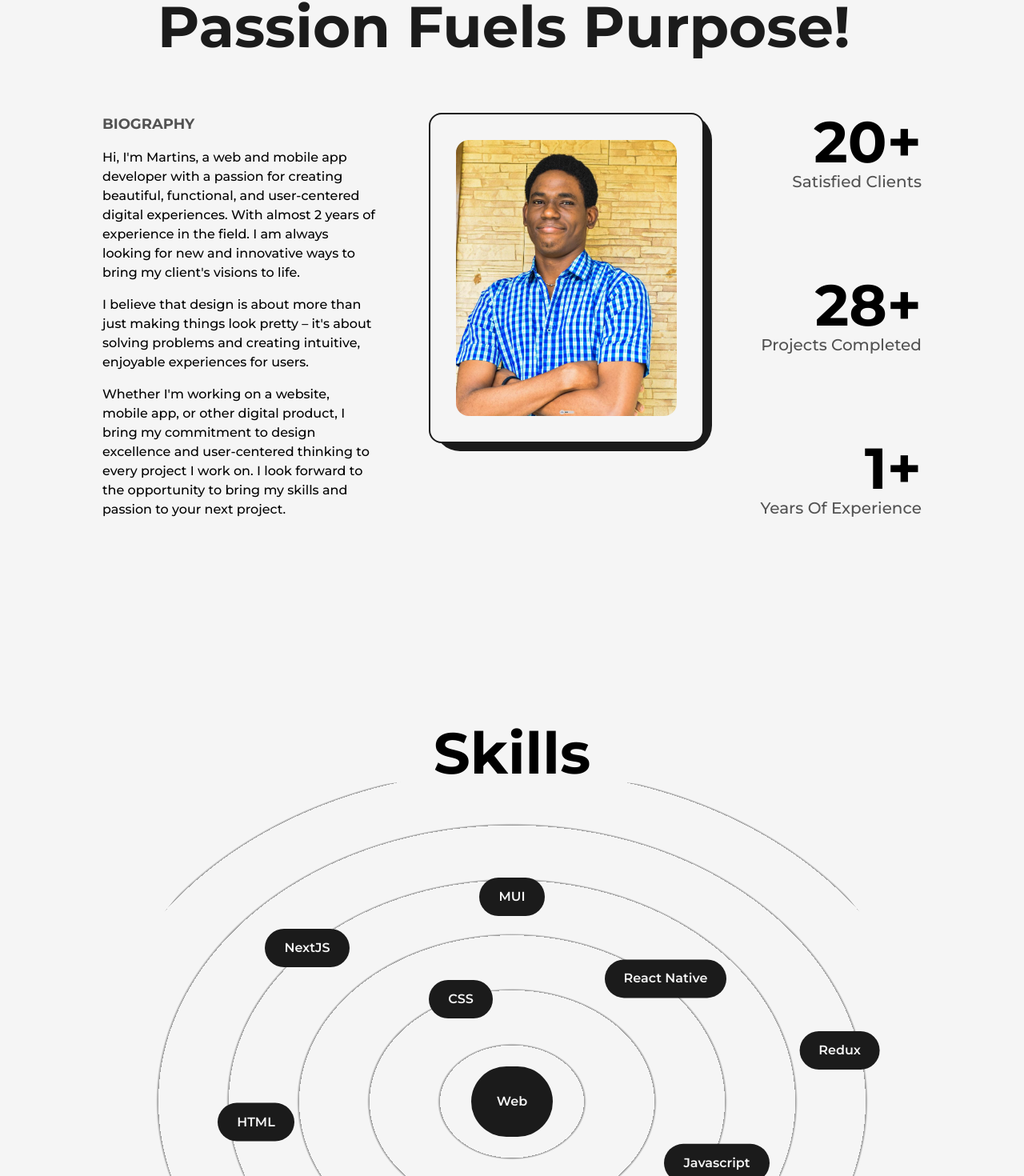
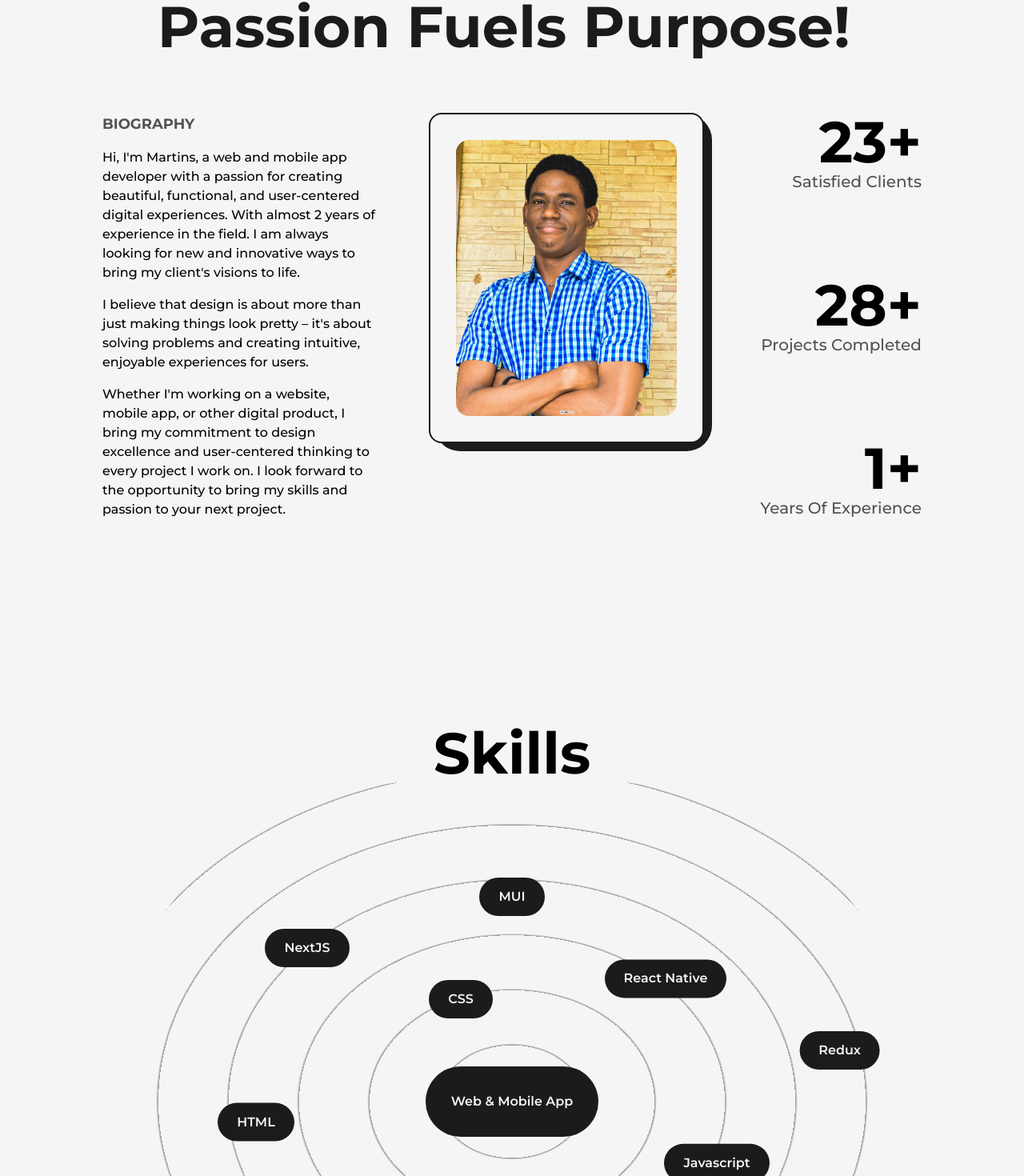
Before and after one commit to dreal-martins/Martins_Portfolio, a Next.js app: page /about in a window 1280 px wide. Shown: the part 159-1629 px from the top of the page at 80% size. Built offline with nearby package versions, Linux system fonts and the light colour scheme.

Commit message:
made some changes

```diff
--- a/src/component/Education.js
+++ b/src/component/Education.js
@@ -45,13 +45,13 @@ const Education = () => {
         />
         <ul className="w-full flex flex-col items-start justify-between ml-4  xs:ml-2">
           <Details
-            type="Bachelor Of Science In Computer Science"
-            place="Massachusetts Institute Of Technology (MIT)"
-            time="2016-2020 "
-            info="Relevant courses included Data Structures and Algorithms, Computer Systems Engineering, and Artificial Intelligence."
+            type="Associate degree in computer science (CS50)"
+            place="Edx (Harvard Online University)"
+            time="Early 2023"
+            info="Relevant courses included Data Structures and Algorithms, Computer Systems Engineering, and Programming courses."
           />
           <Details
-            type="Bachelor Of Science In Computer Science"
+            type=" Associate degree in web design and development"
             place="Bafuto Institute Of Management And Informaton Techology."
             time="Early 2022"
             info="Relevant courses included HTML, CSS, JavaScript and other programming courses."
@@ -60,7 +60,7 @@ const Education = () => {
             type="High School Diploma"
             place="Kinsol College"
             time="2020"
-            info="Relevant courses included basic high school science coursesN."
+            info="Relevant courses included basic high school science courses."
           />
         </ul>
       </div>
--- a/src/component/Skills.js
+++ b/src/component/Skills.js
@@ -26,7 +26,7 @@ const Skills = () => {
           className="flex items-center justify-center rounded-full font-semibold bg-dark text-light p-8 shadow-dark cursor-pointer dark:text-dark dark:bg-light lg:p-6 md:p-4 xs:text-xs xs:p-2"
           whileHover={{ scale: 1.05 }}
         >
-          Web
+          Web & Mobile App
         </motion.div>
         <Skill name="HTML" x="-25vw" y="2vw" />
         <Skill name="CSS" x="-5vw" y="-10vw" />
--- a/src/pages/about.js
+++ b/src/pages/about.js
@@ -86,7 +86,7 @@ const about = () => {
             <div className="col-span-2 flex flex-col items-end justify-between xl:col-span-8 xl:flex-row xl:items-center md:order-3">
               <div className="flex flex-col items-end justify-center xl:items-center">
                 <span className="inline-block text-7xl font-bold md:text-6xl sm:text-5xl xs:text-4xl">
-                  <AnimatedNumber value={`20`} />+
+                  <AnimatedNumber value={`23`} />+
                 </span>
                 <h2 className="text-xl font-medium capitalize text-dark/75 dark:text-light/75 xl:text-center md:text-ld sm:text-base xs:text-sm">
                   satisfied clients
```
